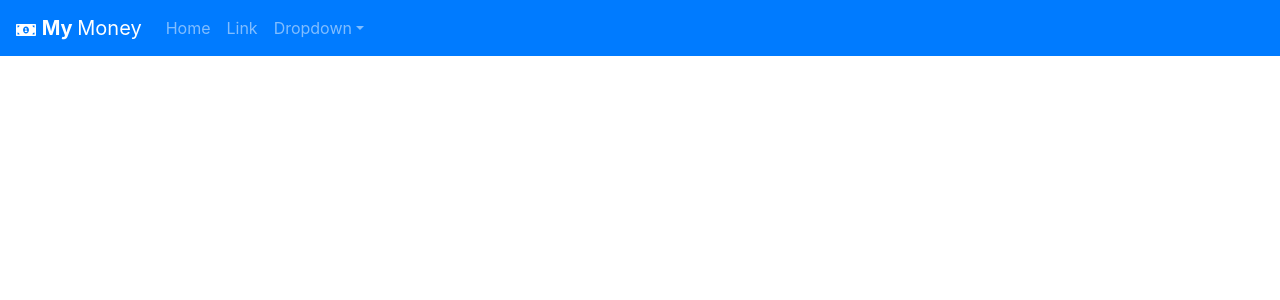
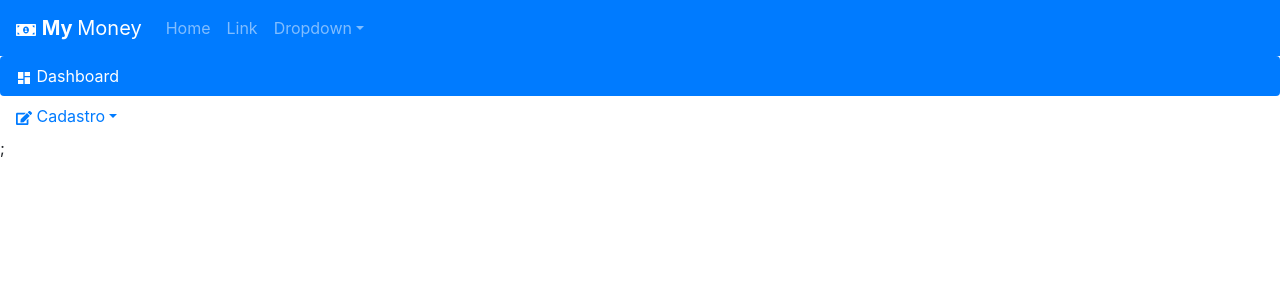
Before and after one commit to GFBorelli/my-money-app, a React (Create React App) app in the folder frontend/: page / in a window 1280 px wide. Shown: the top 300 px of the page. Built offline with nearby package versions, Linux system fonts and the light colour scheme.

Commit message:
Sidebar added
Sidebar added, will receive future implementations

```diff
--- a/frontend/src/App.js
+++ b/frontend/src/App.js
@@ -2,11 +2,13 @@ import React from 'react';
 import './App.css';
 
 import Header from './common/template/Header'
+import Sidebar from './common/template/Sidebar'
 
 function App() {
   return (
     <div className="App">
-      <Header></Header>
+      <Header />
+      <Sidebar />
     </div>
   );
 }
--- /dev/null
+++ b/frontend/src/common/template/Sidebar.jsx
@@ -0,0 +1,17 @@
+import React from 'react'
+
+import { MdDashboard } from 'react-icons/md'
+import { FaDollarSign, FaEdit } from 'react-icons/fa'
+import { Nav, NavItem, NavLink, Dropdown } from 'react-bootstrap'
+
+export default props => (
+    <Nav variant="pills" defaultActiveKey="#home" className="flex-column">
+        <Nav.Link href="#home"><MdDashboard /> Dashboard</Nav.Link>
+        <Dropdown as={NavItem}>
+            <Dropdown.Toggle as={NavLink}><FaEdit/> Cadastro</Dropdown.Toggle>
+            <Dropdown.Menu>
+                <Dropdown.Item href="#billingCycles"><FaDollarSign/>Ciclo de Pagamentos</Dropdown.Item>
+            </Dropdown.Menu>
+        </Dropdown>;
+    </Nav>
+)
```
